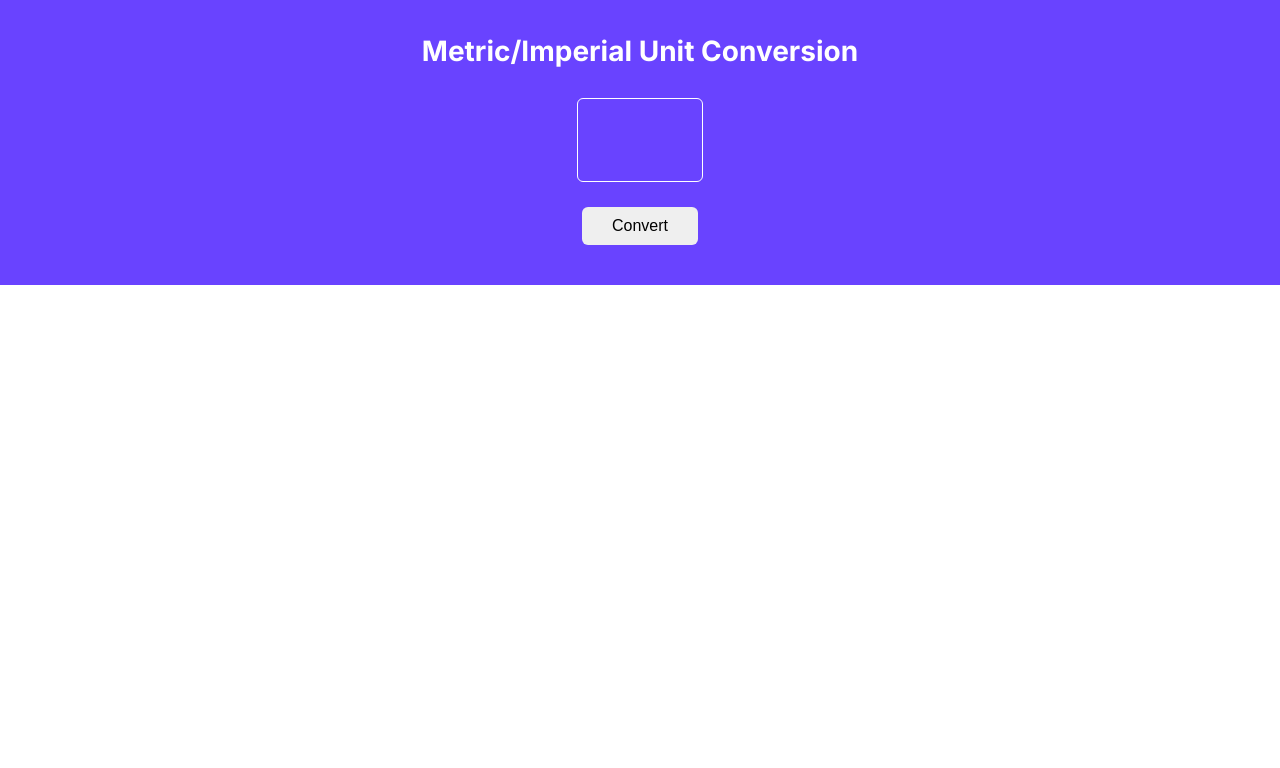
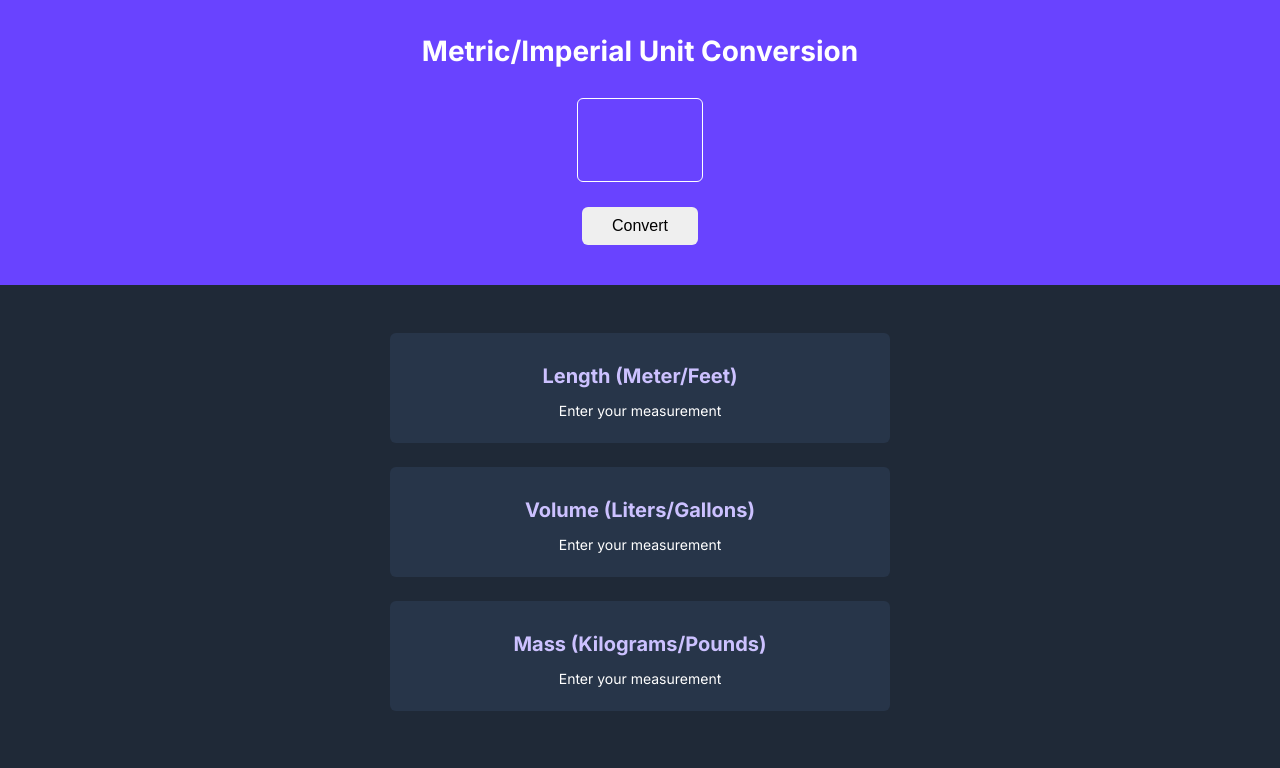
Before and after one commit to Cam96stanley/unit-converter, a plain HTML site: page index.html in a window 1280 px wide. Drawn offline with Linux system fonts and the light colour scheme.

Commit message:
Added measurement container
Created the html and css for the measurements
display elements.

```diff
--- a/index.css
+++ b/index.css
@@ -1,6 +1,7 @@
 body {
   margin: 0;
   font-family: "Inter", sans-serif;
+  background: #1f2937;
 }
 
 #input-container {
@@ -38,3 +39,31 @@ body {
   border: none;
   border-radius: 6px;
 }
+
+#measurement-container {
+  display: flex;
+  flex-direction: column;
+  align-items: center;
+  height: 444px;
+  margin: 36px 0 0 0;
+}
+
+#measurement-item {
+  width: 500px;
+  height: 110px;
+  background: #273549;
+  margin: 12px 25px;
+  text-align: center;
+  border-radius: 6px;
+}
+
+h3 {
+  color: #ccc1ff;
+  font-size: 20px;
+  margin: 31px 77px 10px;
+}
+
+p {
+  font-size: 14px;
+  color: #ffffff;
+}
--- a/index.html
+++ b/index.html
@@ -18,6 +18,20 @@
       <input type="text" id="input-el" />
       <button id="convert-btn">Convert</button>
     </div>
+    <div id="measurement-container">
+      <div id="measurement-item">
+        <h3>Length (Meter/Feet)</h3>
+        <p id="length-el">Enter your measurement</p>
+      </div>
+      <div id="measurement-item">
+        <h3>Volume (Liters/Gallons)</h3>
+        <p id="volume-el">Enter your measurement</p>
+      </div>
+      <div id="measurement-item">
+        <h3>Mass (Kilograms/Pounds)</h3>
+        <p id="mass-el">Enter your measurement</p>
+      </div>
+    </div>
     <script src="index.js"></script>
   </body>
 </html>
```
